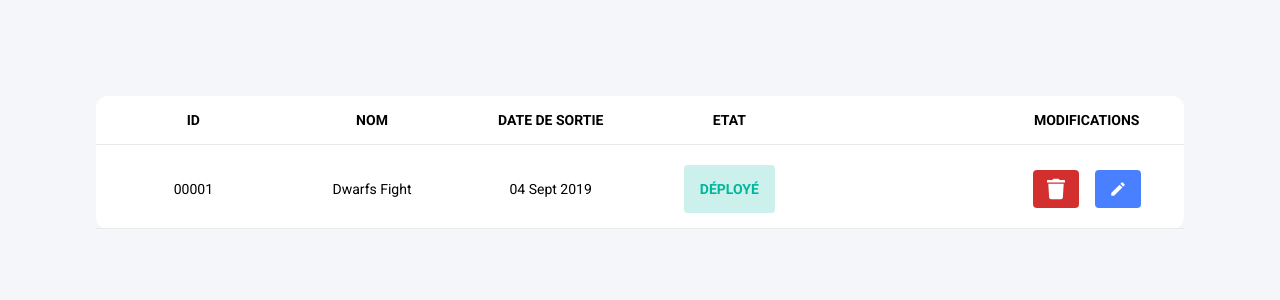
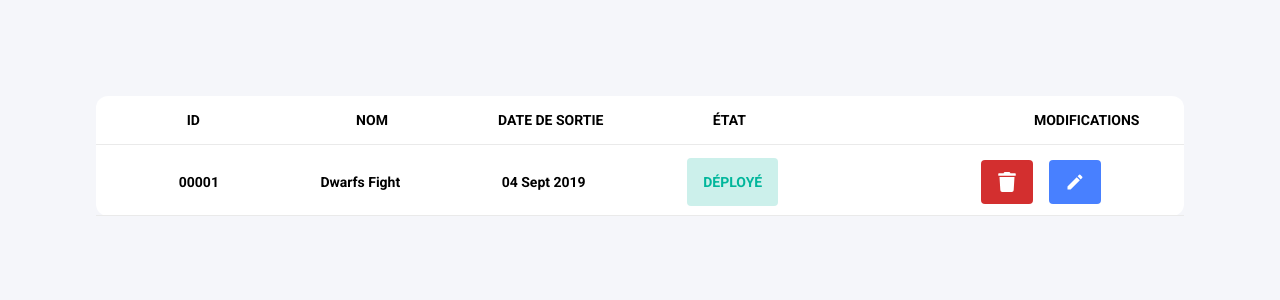
Before and after one commit to Solaa08/new-next, a Next.js app: page / in a window 1280 px wide. Shown: the top 300 px of the page. Built offline with nearby package versions, Linux system fonts and the light colour scheme.

Commit message:
fix(games): div error buttonicon size

```diff
--- a/src/app/nectron/ButtonIcon.tsx
+++ b/src/app/nectron/ButtonIcon.tsx
@@ -46,7 +46,7 @@ export default function ButtonIcon({
 
   return (
     <button
-      className={clsx( outline ? buttonOutline[variant]: buttonColors[variant], textColors[variant], className, 'w-[46px] h-[38px] flex gap-2 justify-center items-center py-2 px-3.5 text-center font-bold rounded uppercase')}
+      className={clsx( outline ? buttonOutline[variant]: buttonColors[variant], textColors[variant], className, 'flex gap-2 justify-center items-center py-3 px-4 text-center rounded box-content')}
       {...props}
     >
       {children}
--- a/src/app/nectron/Table/TableCell.tsx
+++ b/src/app/nectron/Table/TableCell.tsx
@@ -9,10 +9,8 @@ export default function TableCell({
     ...props
 }: TableCellProps){
     return (
-        <div className='flex flex-row flex-nowrap items-center justify-center w-full box-content'>
-            <td className={clsx(className, 'flex flex-row flex-nowrap gap-4')} {...props}>
+            <td className={clsx(className, 'flex flex-row flex-nowrap gap-4 font-semibold text-sm justify-start')} {...props}>
                 {children}
             </td>
-        </div>
     )
 }
--- a/src/app/nectron/Table/TableRow.tsx
+++ b/src/app/nectron/Table/TableRow.tsx
@@ -9,7 +9,7 @@ export default function TableRow({
     ...props
 }: TableRowProps){
     return (
-        <tr className={clsx(className, 'flex justify-around h-20 px-2 py-8 border-b border-secondary-light text-center items-center')} {...props}>
+        <tr className={clsx(className, 'flex justify-around px-8 py-2 border-b border-secondary-light text-center items-center')} {...props}>
             {children}
         </tr>
     )
--- a/src/app/page.tsx
+++ b/src/app/page.tsx
@@ -24,7 +24,7 @@ export default function Home() {
               Date de sortie
             </TableHeader>
             <TableHeader>
-              Etat
+              état
             </TableHeader>
             <TableHeader>
             </TableHeader>
@@ -50,8 +50,8 @@ export default function Home() {
                 <TableCell>
                 </TableCell>
                 <TableCell>
-                  <ButtonIcon variant={VARIANT.DANGER} className="text-white"><FaTrash size={22}/></ButtonIcon>
-                  <ButtonIcon variant={VARIANT.PRIMARY}><MdModeEditOutline size={22}/></ButtonIcon>
+                  <ButtonIcon variant={VARIANT.DANGER} className="text-white"><FaTrash size={20}/></ButtonIcon>
+                  <ButtonIcon variant={VARIANT.PRIMARY}><MdModeEditOutline size={20}/></ButtonIcon>
                 </TableCell>
               </TableRow>
             </TableBody>
```
